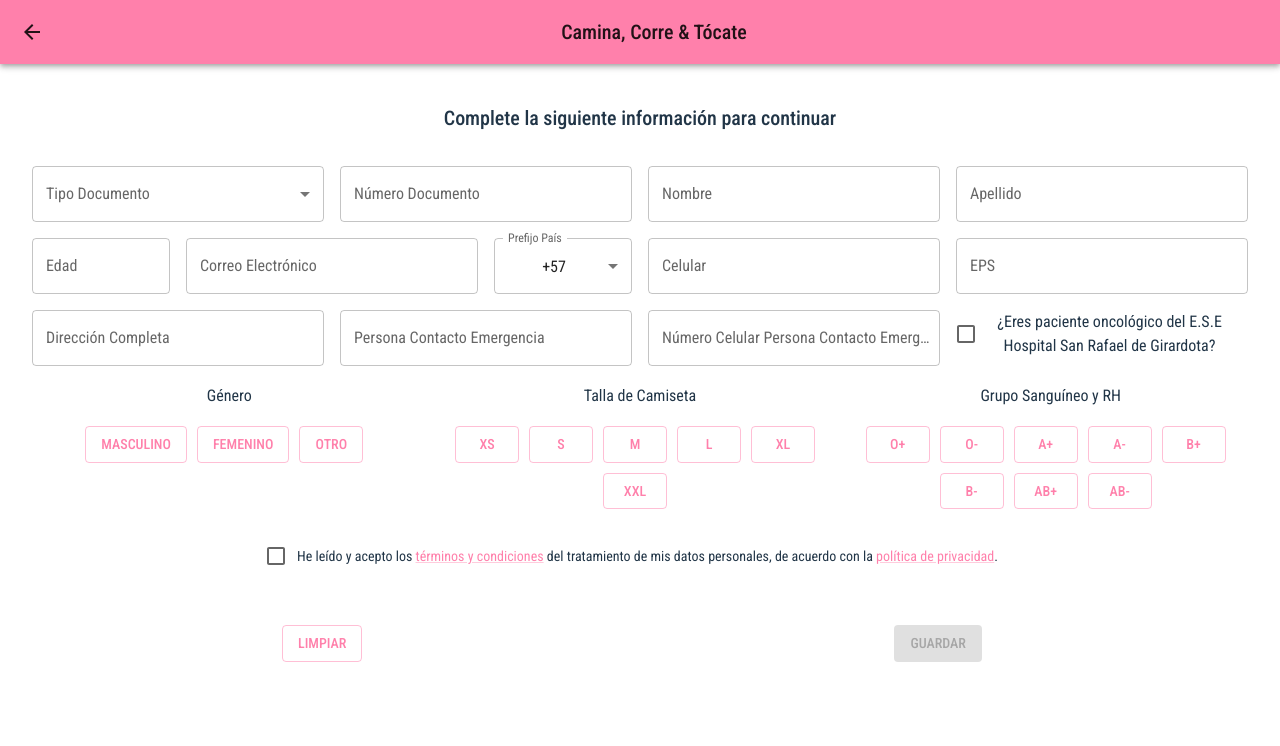
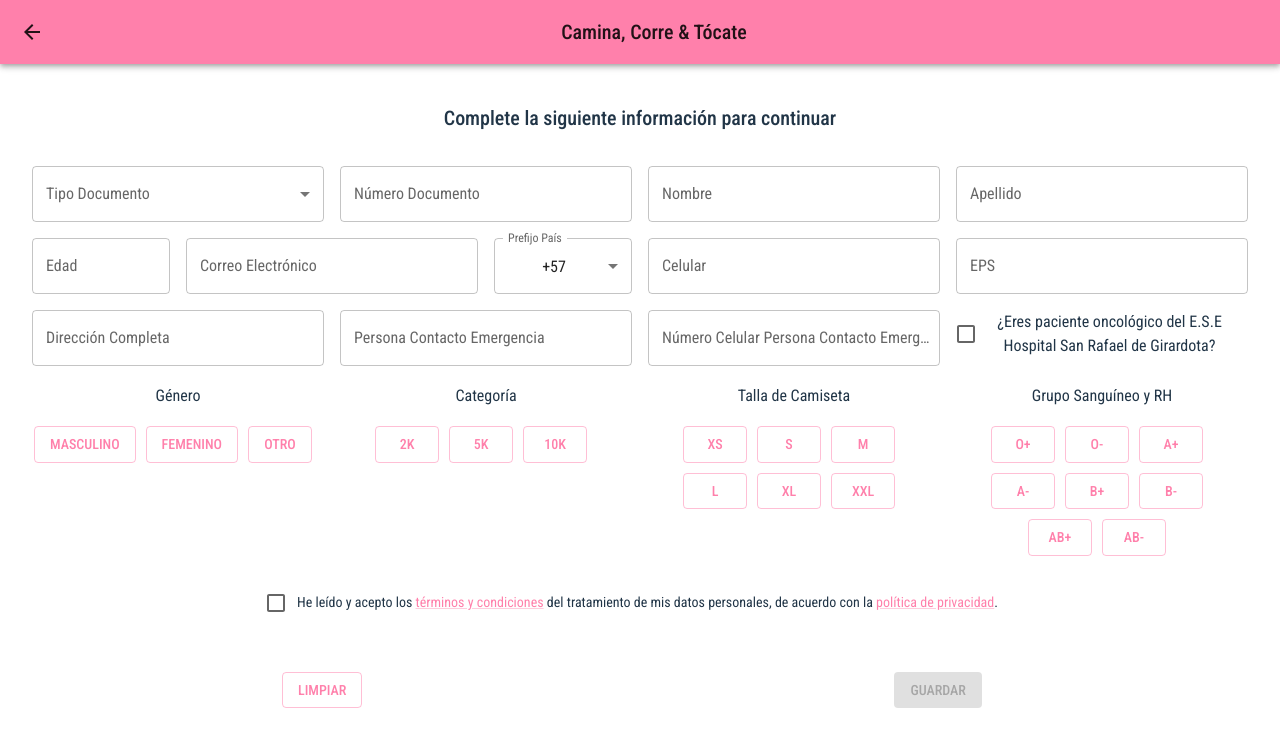
Before and after one commit to softwarealcaldiagirardota/fundayama-fe, a React (Vite) app: page /register in a window 1280 px wide. Both pictures are taken after a click on the element "1. Ingresar mis datos". Shown: the top 746 px of the page. Built offline with nearby package versions, Linux system fonts and the light colour scheme.

Commit message:
improves

```diff
--- a/src/pages/registers/index.tsx
+++ b/src/pages/registers/index.tsx
@@ -253,6 +253,7 @@ const tipoDocumentoOptions = [
 const generoOptions = ["Masculino", "Femenino", "Otro"];
 
 const tallaCamisetaOptions = ["XS", "S", "M", "L", "XL", "XXL"];
+const categoryOptions = ["2k", "5k", "10k"];
 
 const grupoSanguineoOptions = [
   "O+",
@@ -289,6 +290,7 @@ const initialState = {
   observations: "initial",
   payment_confirmation: false,
   object_receipt: "initial",
+  category: "",
 };
 
 // const initialState = {
@@ -887,8 +889,7 @@ const Register = () => {
                 />
               </Grid>
 
-              {/* Género */}
-              <Grid item xs={12} md={isMobile ? 12 : 4}>
+              <Grid item xs={12} md={isMobile ? 12 : 3}>
                 <Typography
                   mb={2}
                   variant="subtitle1"
@@ -899,8 +900,18 @@ const Register = () => {
                 {renderOptionButtons(generoOptions, "gender")}
               </Grid>
 
+              <Grid item xs={12} md={isMobile ? 12 : 3}>
+                <Typography
+                  mb={2}
+                  variant="subtitle1"
+                  sx={{ textAlign: "center" }}
+                >
+                  Categoría
+                </Typography>
+                {renderOptionButtons(categoryOptions, "category")}
+              </Grid>
               {/* Talla de Camiseta */}
-              <Grid item xs={12} md={isMobile ? 12 : 4}>
+              <Grid item xs={12} md={isMobile ? 12 : 3}>
                 <Typography
                   mb={2}
                   variant="subtitle1"
@@ -911,7 +922,7 @@ const Register = () => {
                 {renderOptionButtons(tallaCamisetaOptions, "shirt_size")}
               </Grid>
               {/* Grupo Sanguíneo y RH */}
-              <Grid item xs={12} md={isMobile ? 12 : 4}>
+              <Grid item xs={12} md={isMobile ? 12 : 3}>
                 <Typography
                   mb={2}
                   variant="subtitle1"
```
